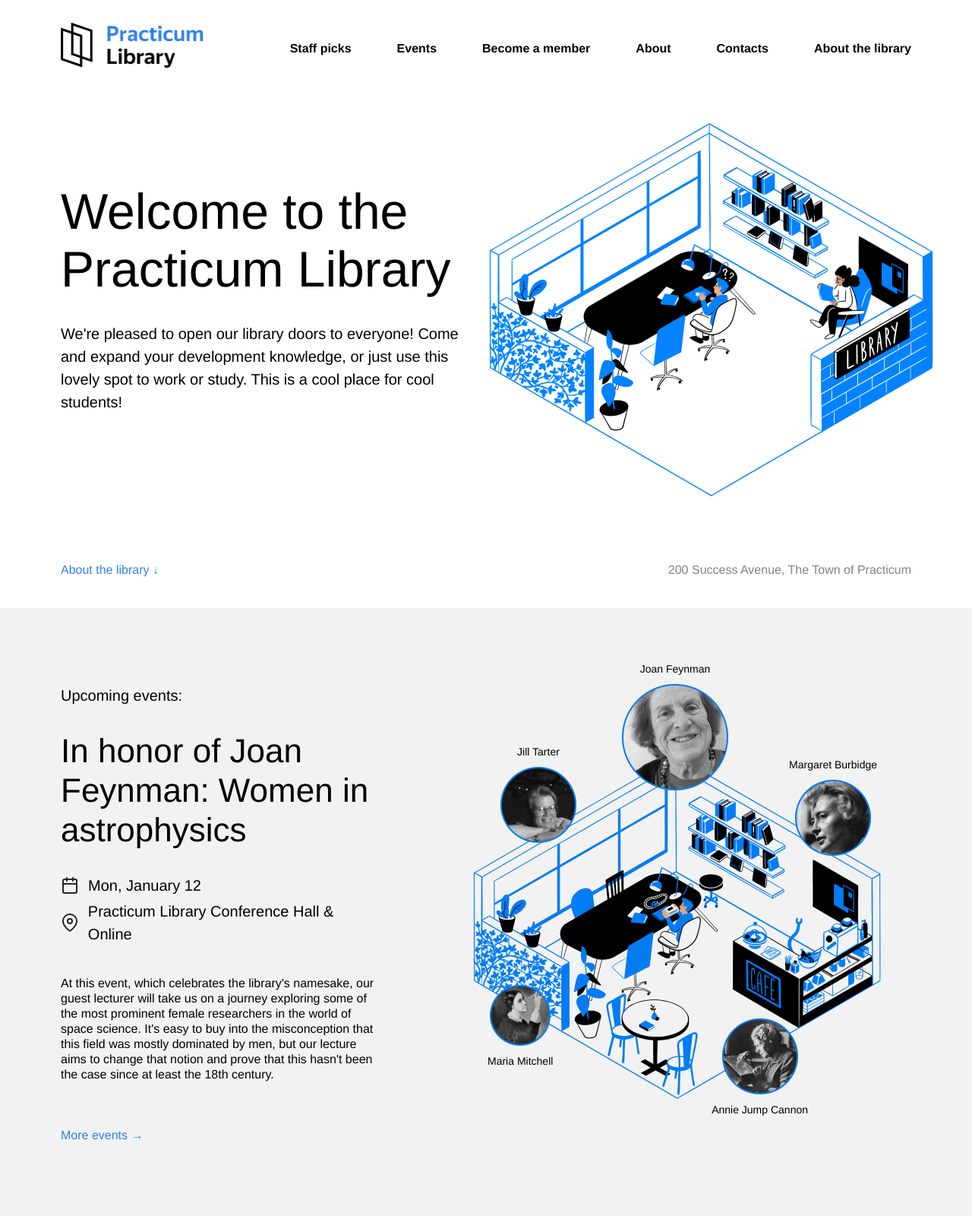
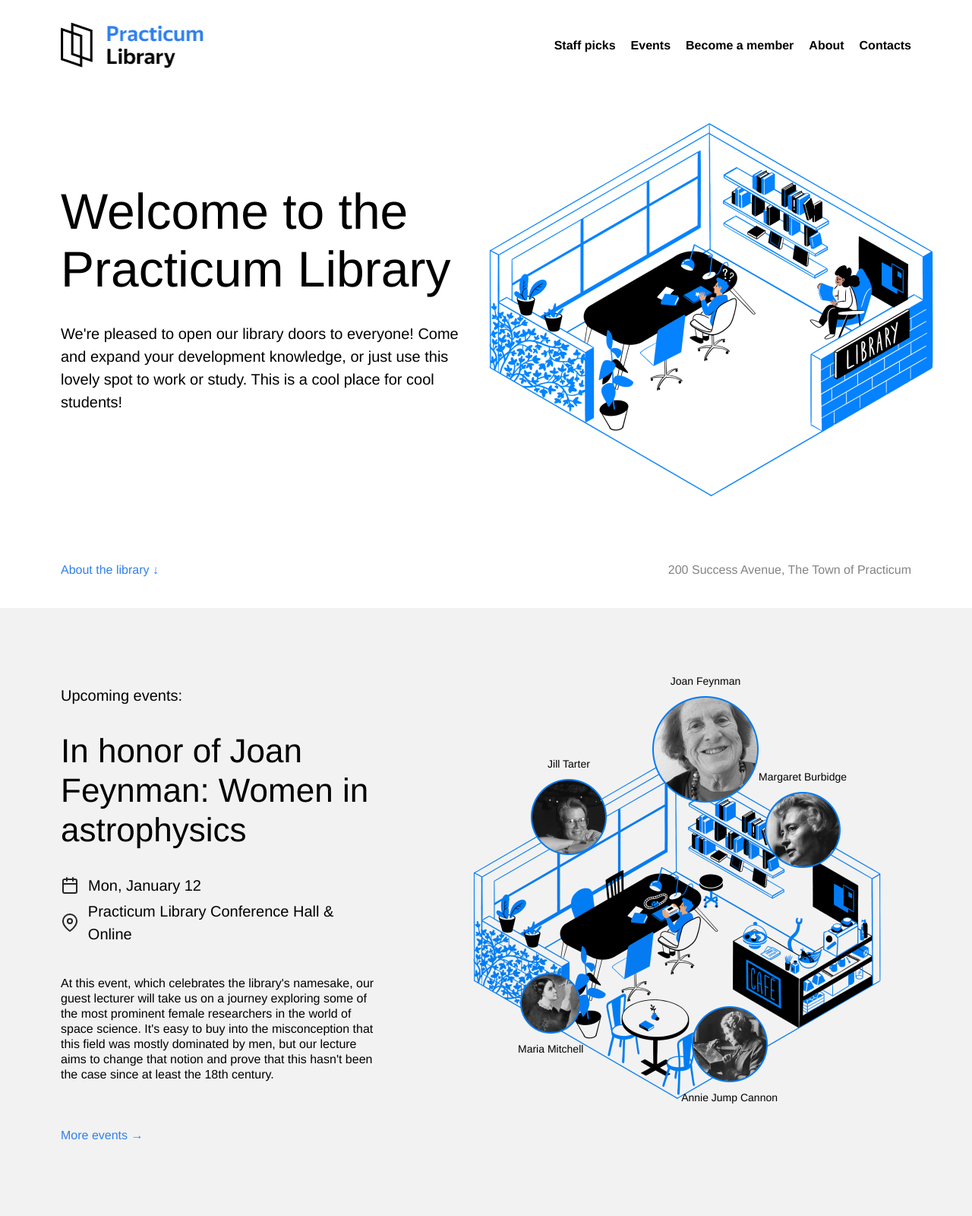
Before and after one commit to iankamar/se_project_library, a plain HTML site: page index.html in a window 1280 px wide. Shown: the top 1600 px of the page at 76% size. Drawn offline with Linux system fonts and the light colour scheme.

Commit message:
Update project for first submission

```diff
--- a/index.html
+++ b/index.html
@@ -33,11 +33,6 @@
             <li>
               <a href="#footer" class="nav__link">Contacts</a>
             </li>
-            <li>
-              <a href="#About-the-library" class="nav__link"
-                >About the library</a
-              >
-            </li>
           </ul>
         </nav>
         <h1 class="header__title">Welcome to the Practicum Library</h1>
@@ -52,7 +47,7 @@
           class="header__image"
         />
         <div class="header__footer">
-          <a class="header__link">About the library &darr;</a>
+          <a href="#about" class="header__link">About the library &darr;</a>
           <p class="header__address">
             200 Success Avenue, The Town of Practicum
           </p>
@@ -88,7 +83,7 @@
               prove that this hasn't been the case since at least the 18th
               century.
             </p>
-            <a href="#" class="events__more">More events &rarr;</a>
+            <a href="#events" class="events__more">More events &rarr;</a>
           </div>
           <div class="events__cover">
             <img
@@ -96,46 +91,46 @@
               alt="An image inside the library"
               class="events__image"
             />
-            <div class="person person_name_feynman">
-              <p class="person__caption">Joan Feynman</p>
+            <figure class="person person_name_feynman">
+              <figcaption class="person__caption">Joan Feynman</figcaption>
               <img
                 src="./images/person_feynman.png"
                 alt="An image of Joan Feynman"
                 class="person__image person__image_size_l"
               />
-            </div>
-            <div class="person person_name_burbidge">
-              <p class="person__caption">Margaret Burbidge</p>
+            </figure>
+            <figure class="person person_name_burbidge">
+              <figcaption class="person__caption">Margaret Burbidge</figcaption>
               <img
                 src="./images/person_burbidge.png"
                 alt="An image of Margaret Burbidge"
                 class="person__image person__image_size_m"
               />
-            </div>
-            <div class="person person_name_cannon">
-              <p class="person__caption">Annie Jump Cannon</p>
+            </figure>
+            <figure class="person person_name_cannon">
+              <figcaption class="person__caption">Annie Jump Cannon</figcaption>
               <img
                 src="./images/person_cannon.png"
                 alt="An image of Annie Jump Cannon"
                 class="person__image person__image_size_m"
               />
-            </div>
-            <div class="person person_name_mitchell">
-              <p class="person__caption">Maria Mitchell</p>
+            </figure>
+            <figure class="person person_name_mitchell">
+              <figcaption class="person__caption">Maria Mitchell</figcaption>
               <img
                 src="./images/person_mitchell.png"
                 alt="An image of Maria Mitchell"
                 class="person__image person__image_size_s"
               />
-            </div>
-            <div class="person person_name_tarter">
-              <p class="person__caption">Jill Tarter</p>
+            </figure>
+            <figure class="person person_name_tarter">
+              <figcaption class="person__caption">Jill Tarter</figcaption>
               <img
                 src="./images/person_tarter.png"
                 alt="An image of Jill Tarter"
                 class="person__image person__image_size_m"
               />
-            </div>
+            </figure>
           </div>
         </section>
 
--- a/styles/style.css
+++ b/styles/style.css
@@ -29,7 +29,6 @@
 }
 
 .nav__links {
-  margin: 8px 0 0;
   display: flex;
   flex-direction: row;
   justify-content: flex-end;
@@ -42,7 +41,6 @@
   color: #000000;
   text-decoration: none;
   font-weight: bold;
-  margin-left: 40px;
 }
 
 .nav__link:hover {
@@ -278,15 +276,9 @@
   gap: 40px;
 }
 
-.staff__cards .card {
+.card {
   flex-basis: calc(50% - 20px);
-}
-
-.staff__cards .card__footer {
   margin-top: auto;
-}
-
-.card {
   background-color: #fff;
   border-radius: 6px;
   padding: 32px 40px 20px 32px;
@@ -347,10 +339,7 @@
 }
 
 .step {
-  align-items: center;
-  row-gap: 40px;
   width: 220px;
-  justify-content: space-around;
   margin: 0 20px;
 }
 
@@ -359,7 +348,6 @@
   font-size: 20px;
   line-height: 30px;
   font-weight: 700;
-  align-items: center;
 }
 
 .step__icon {
@@ -394,13 +382,15 @@
   line-height: 30px;
   font-weight: 400;
   max-width: 660px;
+  margin-left: 120px;
+  z-index: 1;
 }
 
 .about__paragraph {
   margin: 0 0 32px;
-  position: relative;
-  left: 120px;
-  z-index: 1;
+}
+.about__paragraph:last-child {
+  margin-bottom: 0;
 }
 
 .about__circle {
@@ -439,7 +429,6 @@
 .footer__logo {
   width: 116px;
   height: 21px;
-  bottom: 108px;
 }
 
 .footer__list {
@@ -449,7 +438,6 @@
 }
 
 .footer__list-item {
-  margin-top: 20px;
   margin-bottom: 16px;
 }
 .footer__list-item:last-of-type {
@@ -458,6 +446,8 @@
 
 .footer__column-heading {
   margin: 0 0 20px;
+  font-size: inherit;
+  line-height: inherit;
 }
 
 .footer__column-link {
```
